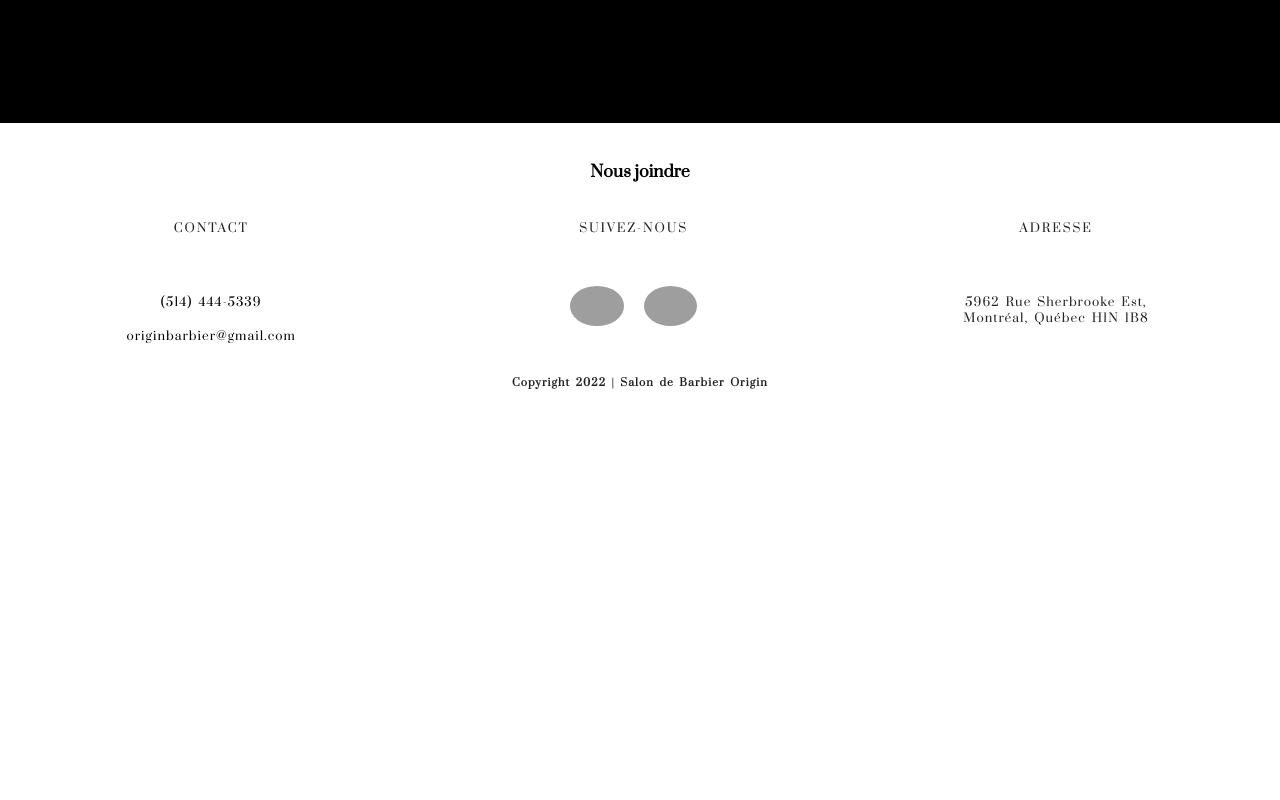
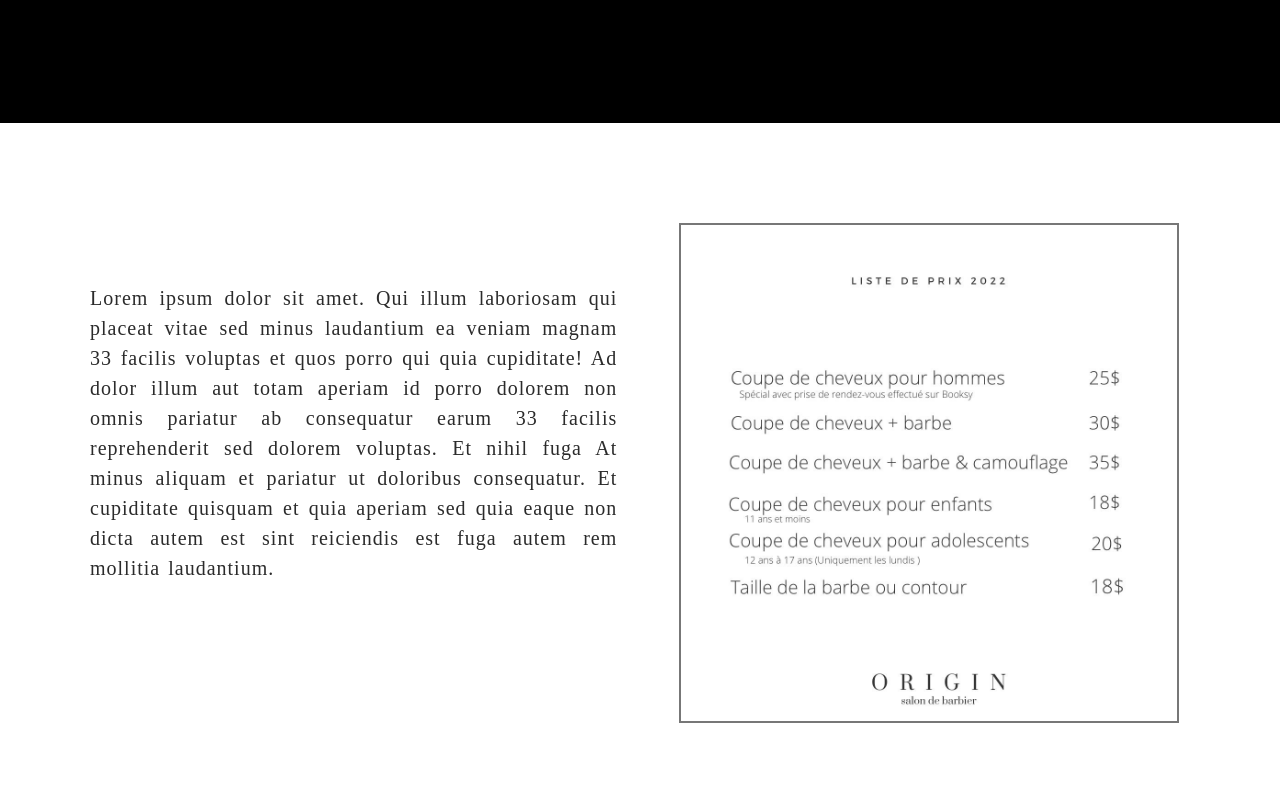
Before and after one commit to Emile-Massumov/barber-website, a website built with Parcel: page index.html in a window 1280 px wide. Shown: the part 3580-4380 px from the top of the page. Before the commit the page ends 3986 px from the top, so only its background shows below. Built offline with nearby package versions, Linux system fonts and the light colour scheme; grey boxes are pictures that could not be loaded.

Commit message:
added price list

```diff
--- a/index.html
+++ b/index.html
@@ -117,7 +117,23 @@
     </div>
   </div>
 </div>
+</div>
       </section>
+      <section id="about" class="full-width">
+        <div class="content-wrapper">
+          <div class="about-details about-details-2">
+            <div class="about-image">
+              <img src="./img/price-list.jpg" alt="price list" id="headshot-img" />
+            </div>
+
+            <div class="about-writeup">
+              <!-- info paragraph  -->
+             <p>Lorem ipsum dolor sit amet. Qui illum laboriosam qui placeat vitae sed minus laudantium ea veniam magnam 33 facilis voluptas et quos porro qui quia cupiditate! Ad dolor illum aut totam aperiam id porro dolorem non omnis pariatur ab consequatur earum 33 facilis reprehenderit sed dolorem voluptas. Et nihil fuga At minus aliquam et pariatur ut doloribus consequatur. Et cupiditate quisquam et quia aperiam sed quia eaque
+              non dicta autem est sint reiciendis est fuga autem rem mollitia laudantium.</p>
+            </div>
+          </div>
+        </div>
+        </section>
 </main>
  <!--footer-->
   <section id="contact">
```
Also changed, not shown: img/price-list.jpg (added), img/price.jpg (deleted).
